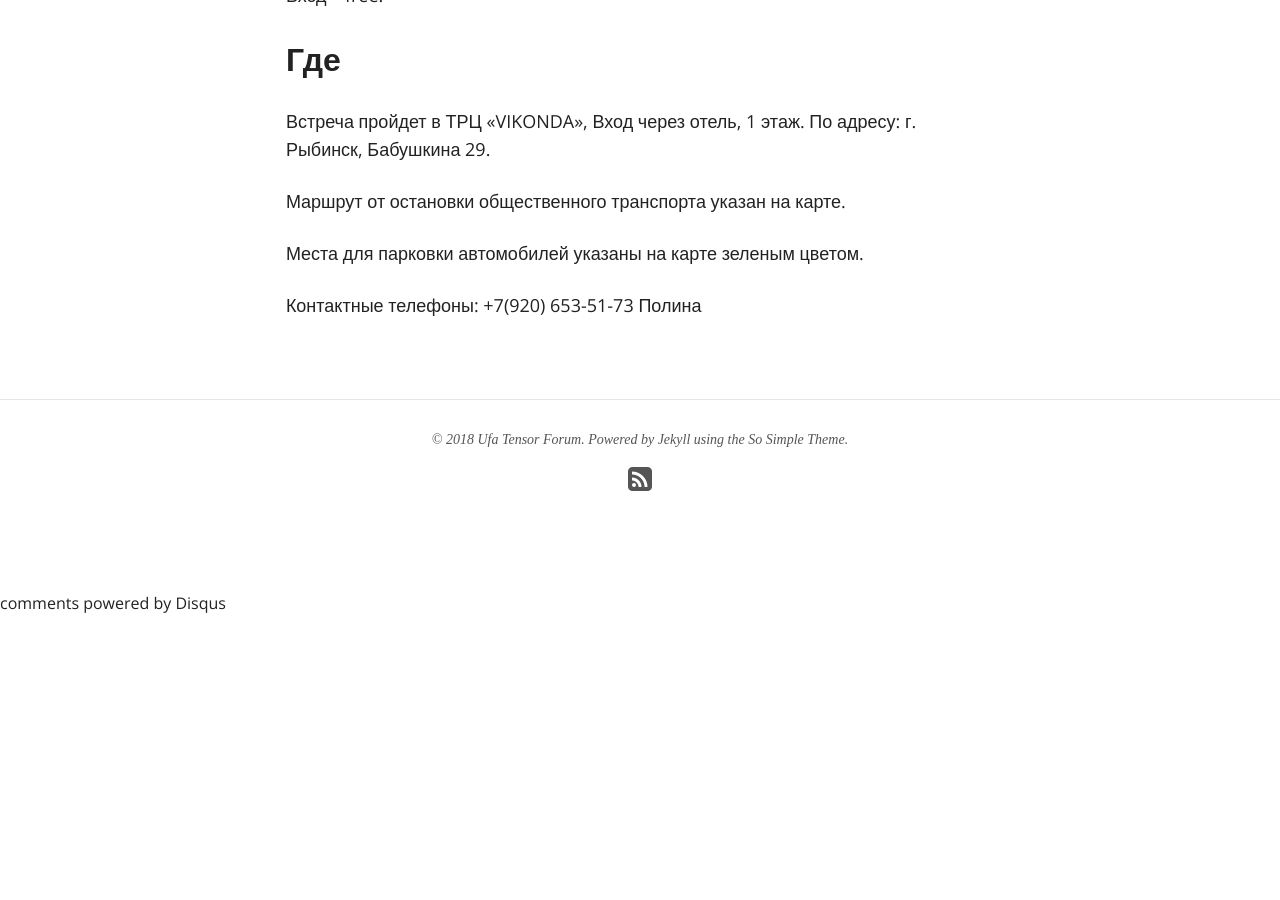
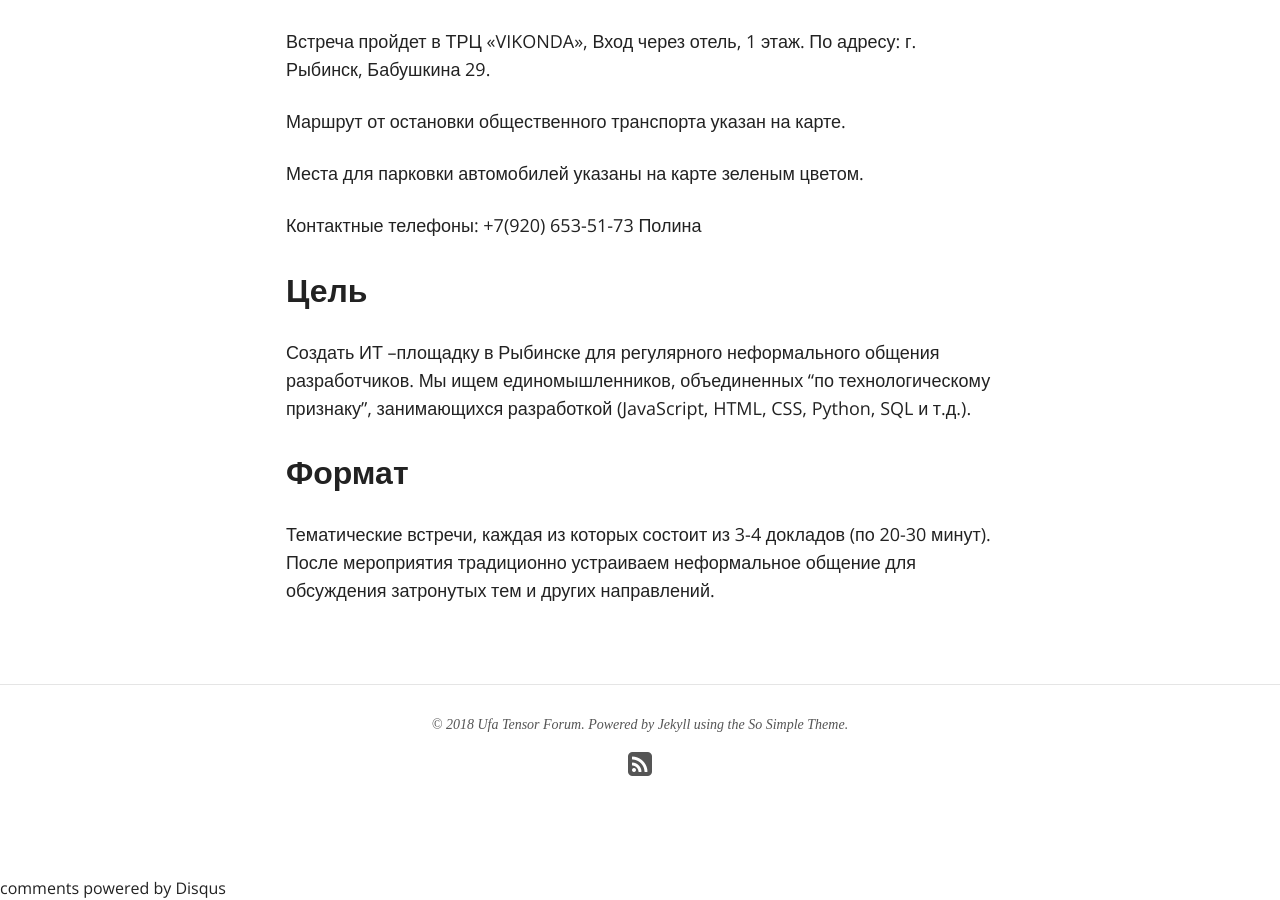
Before and after one commit to artem-ibragimov/mrt-viewer, a Jekyll site: the page built from index.md, in a window 1280 px wide and 900 px high, scrolled down 1637 px. Built offline with Jekyll 4.4.1, drawn with Linux system fonts in a browser that asks for light colours; nearby versions of some CDN libraries; comment, search, counter and statistics services are not loaded; before the commit the page ends 2252 px from its top, so only the background shows below that; some of the changed text lies outside the part shown.

Commit message:
add targets
add targets

```diff
--- a/index.md
+++ b/index.md
@@ -58,6 +56,18 @@ comments: true
 
 <script type="text/javascript" charset="utf-8" async src="https://api-maps.yandex.ru/services/constructor/1.0/js/?um=constructor%3Acd52f8c116e73c39bb701429ca0e459d78ce8793e4e75da7c77b2f9773f0cddc&amp;width=687&amp;height=502&amp;lang=ru_RU&amp;scroll=true"></script>
 
+
+Цель
+---
+
+Создать ИТ –площадку в Рыбинске для регулярного неформального общения разработчиков. Мы ищем единомышленников, объединенных “по технологическому признаку”, занимающихся разработкой (JavaScript, HTML, CSS, Python, SQL и т.д.).
+
+Формат
+---
+
+Тематические встречи, каждая из которых состоит из 3-4 докладов (по 20-30 минут). После мероприятия традиционно устраиваем неформальное общение для обсуждения затронутых тем и других направлений.
+
+
 <!--
 <ul class="post-list">
 {% for post in site.posts limit:10 %}
```
Also changed, not shown: other parts of index.md (+0 -2 lines).
